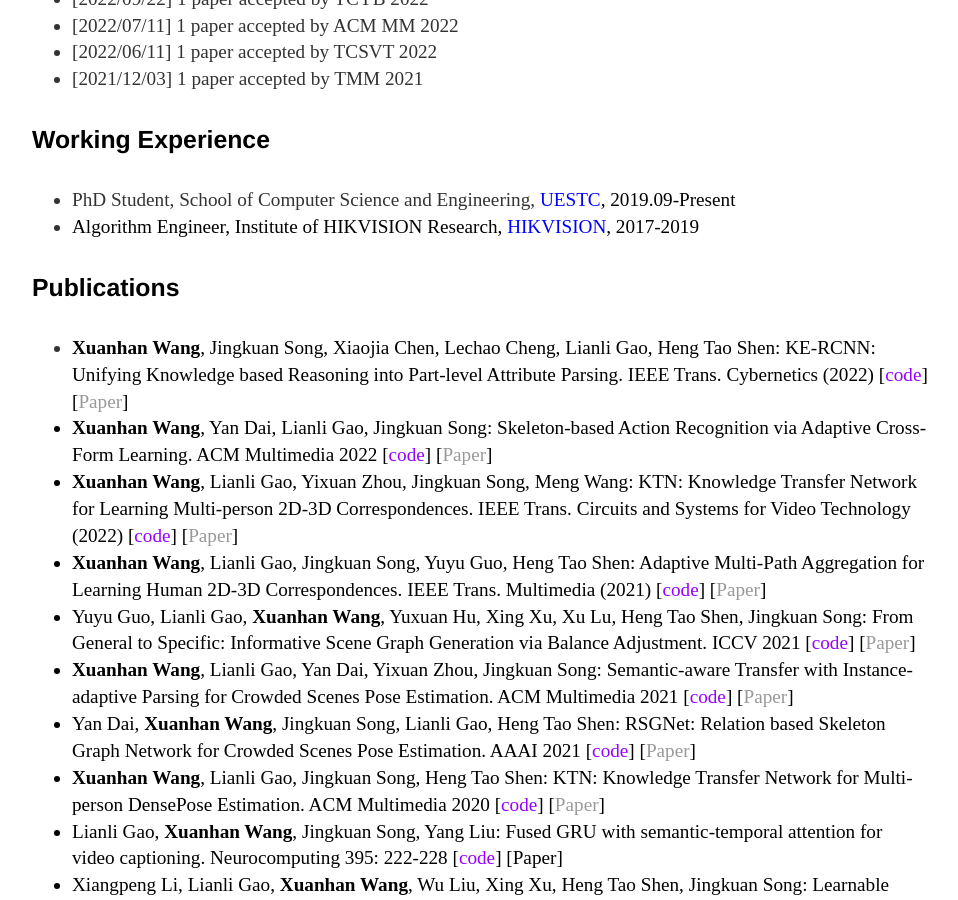
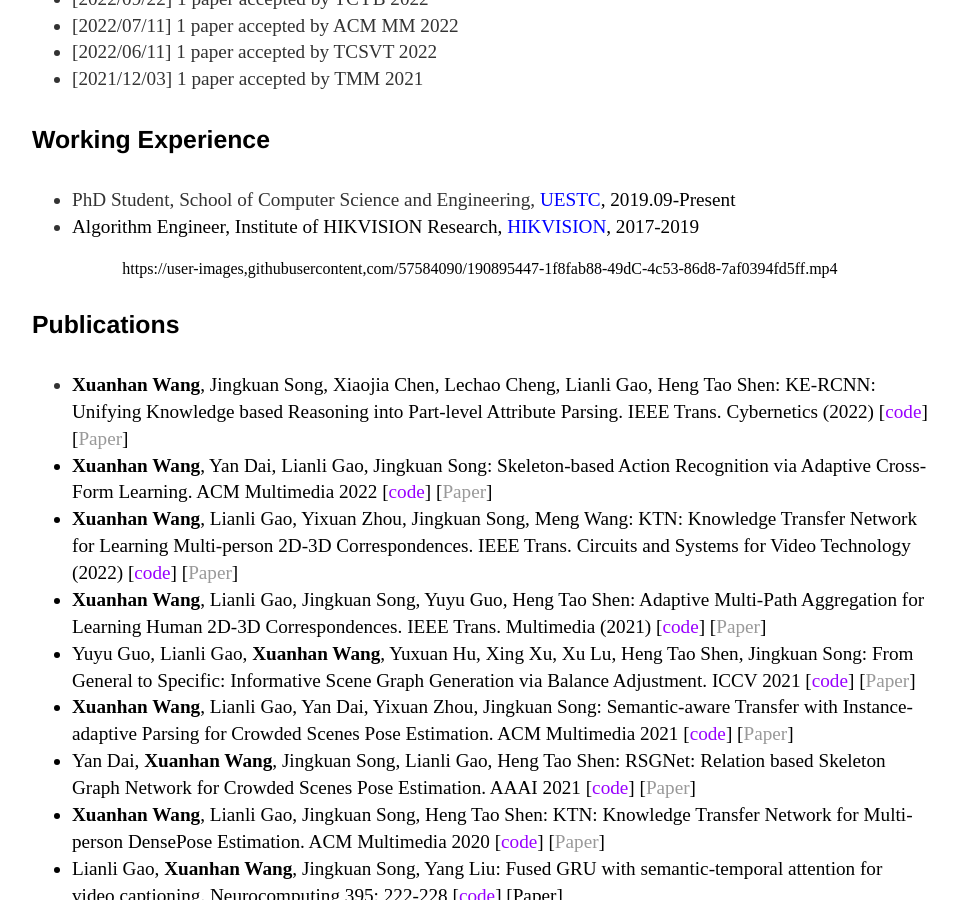
Before and after one commit to cfm-wxh/xuanhanwang.github.io, a Jekyll site: the page built from index.html, in a window 1280 px wide and 900 px high, scrolled down 737 px. Shown: the whole window, without its empty margins (160-1118 px from the left). Built offline with Jekyll 4.4.1, drawn with Linux system fonts in a browser that asks for light colours.

Commit message:
Update index.html

```diff
--- a/index.html
+++ b/index.html
@@ -45,6 +45,9 @@
 	<li><font><font color="#000000">Algorithm Engineer,&nbsp;Institute of HIKVISION Research, </font><font color="#0000ff">HIKVISION</font><font color="#000000">,&nbsp;</font></font><font color="#000000" >2017-2019</font></li>
 </ul>
 
+<div align="center">
+	https://user-images,githubusercontent,com/57584090/190895447-1f8fab88-49dC-4c53-86d8-7af0394fd5ff.mp4
+</div>
 
 <h4>Publications</h4>
 	<ul>
```
